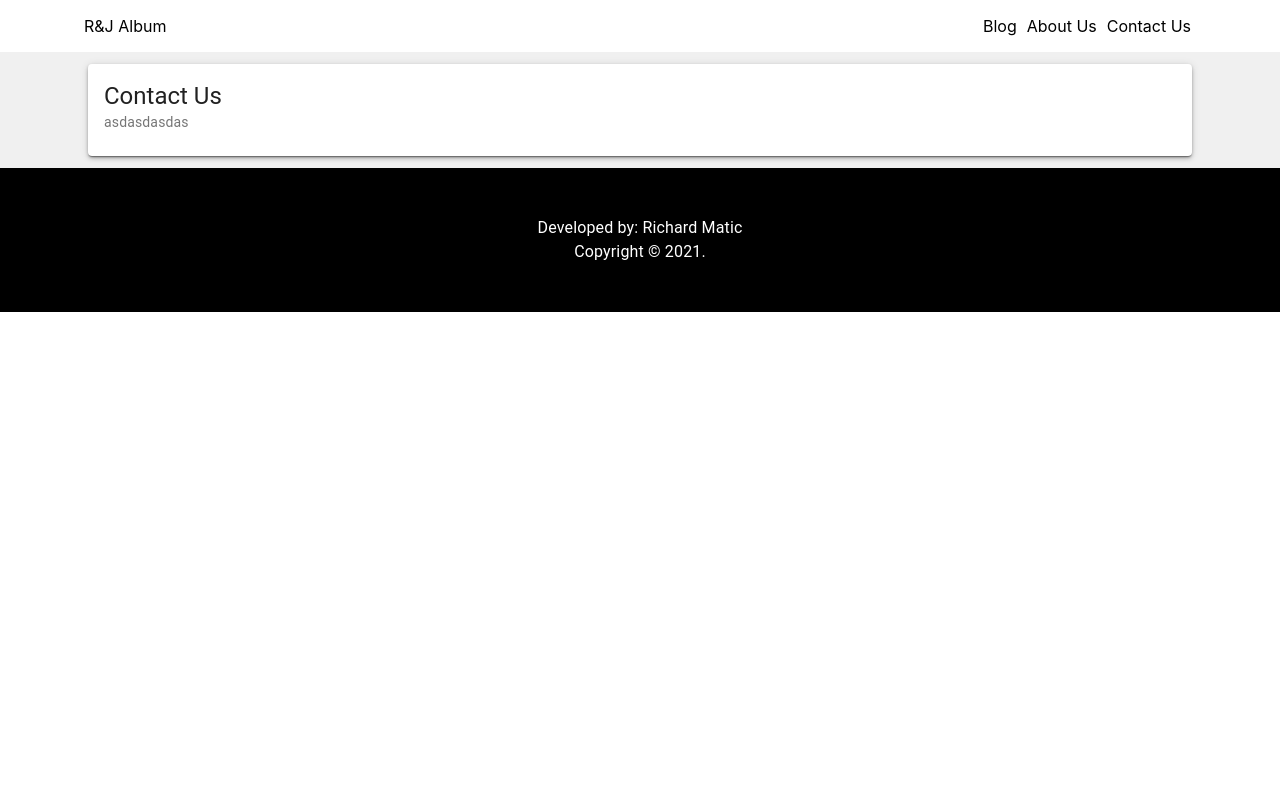
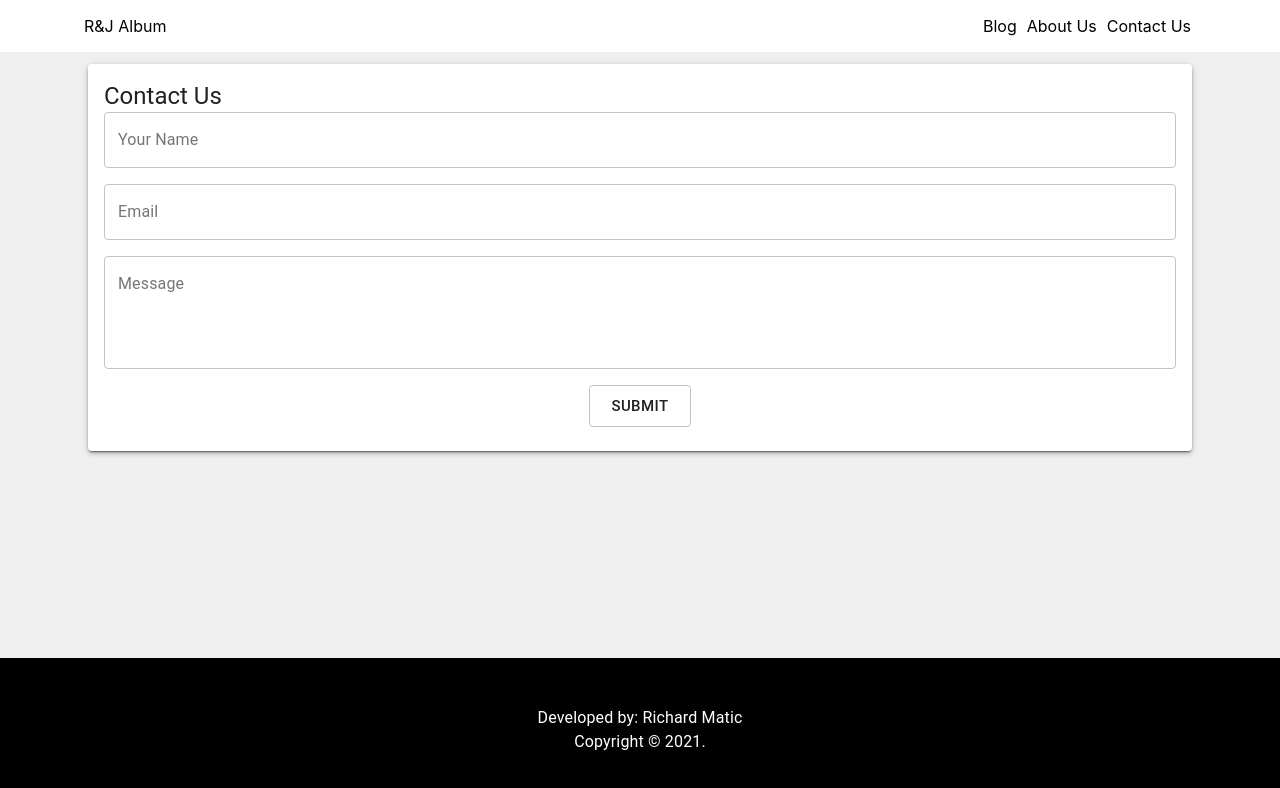
Before and after one commit to richardbmatic17/album-frontend, a React (Create React App) app: page /contact-us in a window 1280 px wide. Shown: the top 788 px of the page. Built offline with nearby package versions, Linux system fonts and the light colour scheme.

Commit message:
added form in contact us page

```diff
--- a/src/pages/ContactUs.js
+++ b/src/pages/ContactUs.js
@@ -1,12 +1,13 @@
 import React from 'react'
 import {
+  Button,
   Card,
   CardContent,
-  CardMedia,
   Grid,
   Paper,
   Typography,
-  Link,
+  Box,
+  TextField,
 } from '@material-ui/core';
 
 import { makeStyles } from '@material-ui/core/styles';
@@ -21,45 +22,19 @@ const useStyles = makeStyles((theme) => ({
     maxWidth: '1128px',
     overflow: 'hidden',
     width: '100%',
+    height: 'calc(100vh - 194px)',
   },
   paper: {
     textAlign: 'left',
   },
-  media: {
-    height: '100%',
-  },
-  link: {
-    textDecoration: 'none !important',
-  },
-  ltr: {
-    direction: 'ltr',
-  },
-  rtl: {
-    direction: 'rtl',
-  },
-  image: {
-    [theme.breakpoints.up('xs')]: {
+  form: {
+    textAlign: 'center',
+    "&> div": {
       width: '100%',
-      height: '30vh'
-    },
-    [theme.breakpoints.up('sm')]: {
-      width: '100%',
-      height: '40vh'
-    },
-    [theme.breakpoints.up('md')]: {
-      width: '100%',
-      height: 'auto'
-    },
+      marginBottom: '1rem',
+    }
   }
 }));
-
-const data = {
-    id: '1',
-    title: 'Intro',
-    description: "Lorem Ipsum is simply dummy text of the printing and typesetting industry. Lorem Ipsum has been the industry's standard dummy text ever since the 1500s, when an unknown printer took a galley of type and scrambled it to make a type specimen book. It has survived not only five centuries, but also the leap into electronic typesetting, remaining essentially unchanged. It was popularised in the 1960s with the release of Letraset sheets containing Lorem Ipsum passages, and more recently with desktop publishing software like Aldus PageMaker including versions of Lorem Ipsum. Why do we use it? It is a long established fact that a reader will be distracted by the readable content of a page when looking at its layout. The point of using Lorem Ipsum is that it has a more-or-less normal distribution of letters, as opposed to using 'Content here, content here', making it look like readable English. Many desktop publishing packages and web page editors now use Lorem Ipsum as their default model text, and a search for 'lorem ipsum' will uncover many web sites still in their infancy. Various versions have evolved over the years, sometimes by accident, sometimes on purpose (injected humour and the like).",
-    image: 'https://album-2021-03-02.s3-ap-southeast-1.amazonaws.com/boracay/IMG_0623.JPEG',
-    direction: 'ltr',
-};
 
 const ContactUs = (props) => {
   const classes = useStyles(props);
@@ -69,14 +44,21 @@ const ContactUs = (props) => {
         <Grid container spacing={3} className={classes.root}>
           <Grid item xs={12} >
             <Paper elevation={3} className={classes.paper}>
-                <Card className={classes.root}>
+              <Card>
                 <CardContent>
-                    <Typography variant="h5">
-                      Contact Us
-                    </Typography>
-                    <Typography variant="body2" color="textSecondary">
-                      asdasdasdas
-                    </Typography>
+                  <Typography variant="h5">Contact Us</Typography>
+                  <Box className={classes.form} component="form" noValidate autoComplete="off">
+                    <TextField id="outlined-basic" label="Your Name" variant="outlined" />
+                    <TextField id="outlined-basic" label="Email" variant="outlined" />
+                    <TextField
+                      id="outlined-textarea"
+                      variant="outlined"
+                      label="Message"
+                      multiline
+                      rows={4}
+                    />
+                    <Button variant="outlined" size="large">Submit</Button>
+                  </Box>
                 </CardContent>
               </Card>
             </Paper>
```
Lines whose indentation alone changed are shown as unchanged.
